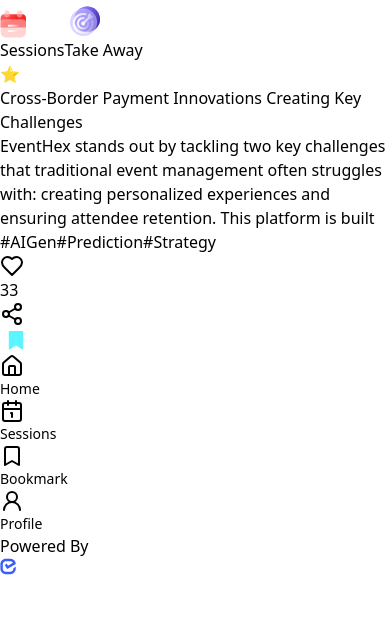
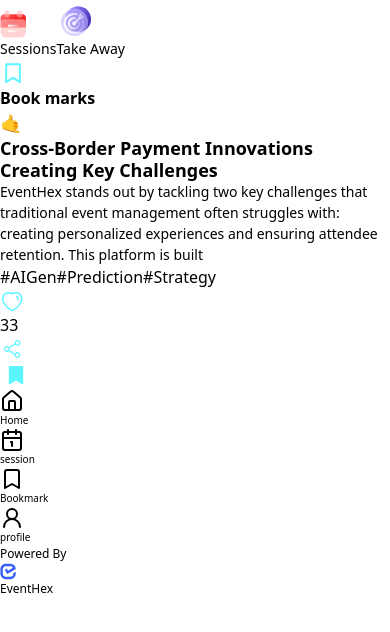
Before and after one commit to iamjuu/breafai, a React (Vite) app: page /bookmark in a window 390 px wide. Both pictures are taken after a click on the button "Take Away". Shown: the top 632 px of the page. Built offline with nearby package versions, Linux system fonts and the light colour scheme.

Commit message:
make it responsivwe

```diff
--- a/src/components/navbar/index.jsx
+++ b/src/components/navbar/index.jsx
@@ -5,17 +5,17 @@
 
 const Navbar = () => {
   return (
-    <div className="fixed bottom-0 left-1/2 transform -translate-x-1/2 w-full max-w-[500px]">
-      <nav className="w-full p-2 bg-black/80 text-white rounded-t-lg">
-        <ul className="flex w-full border-b border-b-gray-600 border-dotted justify-around">
+    <div className="fixed bottom-0 left-1/2 flex justify-center   transform -translate-x-1/2 w-full max-w-[500px]">
+      <nav className="w-[390px] h-[80px]  bg-black/80 text-white rounded-t-lg">
+        <ul className="flex w-full border-b  p-1 border-b-gray-600 border-dotted justify-around">
           {/* Home */}
-          <div className="flex flex-col justify-center items-center group">
+          <div className="flex  w-[62px] h-[40px] flex-col   justify-center items-center group">
             <Link className="flex justify-start flex-col items-center" to="/">
-              <div className="w-12 h-12 flex justify-center items-center rounded-full group-hover:bg-[#5BF5FF] transition-all duration-700 ease-out">
-                <House className="text-current transition-all duration-700 ease-out group-hover:text-black" />
+              <div className=" flex justify-center w-[24px] h-[24px] items-center rounded-full group-hover:bg-[#5BF5FF] transition-all duration-700 ease-out">
+                <House className="text-current h-[16px]  w-[16px] transition-all duration-700 ease-out group-hover:text-black" />
               </div>
               <li
-                style={{ fontSize: "14px" }}
+                style={{ fontSize: "10px" }}
                 className="cursor-pointer text-center hover:text-gray-300 transition-all duration-700 ease-out"
               >
                 Home
@@ -24,28 +24,28 @@
           </div>
 
           {/* Sessions */}
-          <div className="flex flex-col justify-center items-center group">
+          <div className="flex  w-[62px] h-[40px] flex-col   justify-center items-center group">
             <Link className="flex justify-start flex-col items-center" to="/session">
-              <div className="w-12 h-12 flex justify-center items-center rounded-full group-hover:bg-[#5BF5FF] transition-all duration-700 ease-out">
-                <Calendar1 className="text-current transition-all duration-700 ease-out group-hover:text-black" />
+              <div className=" flex justify-center w-[24px] h-[24px] items-center rounded-full group-hover:bg-[#5BF5FF] transition-all duration-700 ease-out">
+                <Calendar1 className="text-current h-[16px]  w-[16px] transition-all duration-700 ease-out group-hover:text-black" />
               </div>
               <li
-                style={{ fontSize: "14px" }}
+                style={{ fontSize: "10px" }}
                 className="cursor-pointer text-center hover:text-gray-300 transition-all duration-700 ease-out"
               >
-                Sessions
+                session
               </li>
             </Link>
           </div>
 
           {/* Bookmark */}
-          <div className="flex flex-col justify-center items-center group">
+          <div className="flex  w-[62px] h-[40px] flex-col   justify-center items-center group">
             <Link className="flex justify-start flex-col items-center" to="/bookmark">
-              <div className="w-12 h-12 flex justify-center items-center rounded-full group-hover:bg-[#5BF5FF] transition-all duration-700 ease-out">
-                <Bookmark className="text-current transition-all duration-700 ease-out group-hover:text-black" />
+              <div className=" flex justify-center w-[24px] h-[24px] items-center rounded-full group-hover:bg-[#5BF5FF] transition-all duration-700 ease-out">
+                <Bookmark className="text-current h-[16px]  w-[16px] transition-all duration-700 ease-out group-hover:text-black" />
               </div>
               <li
-                style={{ fontSize: "14px" }}
+                style={{ fontSize: "10px" }}
                 className="cursor-pointer text-center hover:text-gray-300 transition-all duration-700 ease-out"
               >
                 Bookmark
@@ -54,25 +54,29 @@
           </div>
 
           {/* Profile */}
-          <div className="flex flex-col justify-center items-center group">
+          <div className="flex  w-[62px] h-[40px] flex-col   justify-center items-center group">
             <Link className="flex justify-start flex-col items-center" to="/profile">
-              <div className="w-12 h-12 flex justify-center items-center rounded-full group-hover:bg-[#5BF5FF] transition-all duration-700 ease-out">
-                <UserRound className="text-current transition-all duration-700 ease-out group-hover:text-black" />
+              <div className=" flex justify-center w-[24px] h-[24px] items-center rounded-full group-hover:bg-[#5BF5FF] transition-all duration-700 ease-out">
+                <UserRound className="text-current h-[16px]  w-[16px] transition-all duration-700 ease-out group-hover:text-black" />
               </div>
               <li
-                style={{ fontSize: "14px" }}
+                style={{ fontSize: "10px" }}
                 className="cursor-pointer text-center hover:text-gray-300 transition-all duration-700 ease-out"
               >
-                Profile
+                profile
               </li>
             </Link>
           </div>
         </ul>
 
         {/* Footer */}
-        <div className="flex justify-center items-center gap-2 p-2">
-          <p>Powered By</p>
-          <img src={Logo} alt="Logo" />
+        <div className="flex justify-center p-1  items-center gap-2 ">
+          <p style={{fontSize:'12px'}} className="text-[#CDD0D5]" >Powered By</p>
+          <div className="flex gap-1 justify-center items-center">
+
+          <img className="w-[15px] [h-15px]" src={Logo} alt="Logo" />
+          <p style={{fontSize:'12px'}} >EventHex</p>
+          </div>
         </div>
       </nav>
     </div>
--- a/src/components/project/pages/bookMark/index.jsx
+++ b/src/components/project/pages/bookMark/index.jsx
@@ -1,5 +1,5 @@
 import React, { useState } from "react";
-import { Calendar, Clock, Heart, Share2 } from "lucide-react";
+import { Calendar, Clock } from "lucide-react";
 import {
   Profile,
   Time,
@@ -7,6 +7,9 @@
   Chat,
   Session,
   Nosession,
+  Bookmarknotfilled,
+  Share,
+  Heart
 } from "../../../../assets";
 import Button from "../../../button";
 
@@ -54,36 +57,50 @@
   return (
     <div className="bg-[#10131A] min-h-screen p-4">
       <div className="max-w-md mx-auto">
-        <div className="flex gap-4 mb-6">
+        <div className="flex  justify-center gap-[56px]  pb-2  items-center">
           <button
+            style={{ fontSize: "14px" }}
             onClick={() => setActiveTab("sessions")}
-            className={`flex items-center gap-2 ${
+            className={`flex  pb-2 items-center gap-[2px] ${
               activeTab === "sessions"
                 ? "text-blue-500 border-b-2 border-blue-500"
                 : "text-gray-400"
             }`}
           >
-            <div className="w-5 h-5">
-              <img src={Session} alt="" />
+            <div className="w-[38px]  flex  justify-center h-[38px]">
+              <img className="w-[25px]" src={Session} alt="" />
             </div>
             Sessions
           </button>
 
           <button
+            style={{ fontSize: "14px" }}
             onClick={() => setActiveTab("takeAway")}
-            className={`flex items-center gap-2 px-3 py-2 ${
-              activeTab === "takeAway"
-                ? "text-blue-500 border-b-2 border-blue-500"
-                : "text-gray-400"
+            className={`flex  pb-2 items-center gap-[2px] ${
+              activeTab === "sessions"
+                ? "text-gray-500 "
+                : "text-blue-400  border-b-2 border-blue-500"
             }`}
           >
-            <div className="w-5 h-5 rounded-full bg-blue-500/20 flex items-center justify-center">
-              <img src={Chat} alt="" />
+            <div className="w-[38px]  flex  justify-center h-[38px]">
+              <img className="w-[25px]" src={Chat} alt="" />
             </div>
             Take Away
           </button>
         </div>
-
+        <div>
+          <h1
+            style={{ fontSize: "16px", fontWeight: "600" }}
+            className="text-white  gap-[8px] mb-3 flex"
+          >
+            {" "}
+            <span>
+              {" "}
+              <img src={Bookmarknotfilled} alt="" />{" "}
+            </span>
+            Book marks
+          </h1>
+        </div>
         {activeTab === "sessions" && (
           <div className="space-y-4">
             {events.length > 0 ? (
@@ -92,6 +109,7 @@
                   key={event.id}
                   className="flex bg-[#282C3A] rounded-[16px] p-4 flex-col gap-3"
                 >
+                  {/* Event Header */}
                   <div className="flex justify-between items-center flex-wrap gap-2">
                     <div className="flex gap-2 md:gap-3 flex-wrap">
                       <Calendar color="white" size={20} />
@@ -109,15 +127,20 @@
                     />
                   </div>
 
+                  {/* Event Title */}
                   <div className="border-b border-dotted border-gray-500 pb-3">
-                    <p className="text-gray-300 text-sm md:text-base font-medium">
+                    <p
+                      style={{ fontSize: "16px" }}
+                      className="text-gray-300 text-sm md:text-base font-medium"
+                    >
                       {event.title}
                     </p>
                   </div>
 
-                  <div className="w-full py-3 text-white flex items-center justify-between flex-wrap gap-3">
+                  {/* Attendees and Time */}
+                  <div className="w-full text-white flex items-center justify-between flex-wrap gap-3">
                     <div className="flex items-center">
-                      <div className="flex -space-x-2">
+                      <div className="flex bg-[#F6F8FA] rounded-full p-[1px] -space-x-2">
                         {event.attendees.map((attendee) => (
                           <div
                             key={attendee.id}
@@ -130,7 +153,7 @@
                             />
                           </div>
                         ))}
-                        <div className="flex items-center justify-center w-6 h-6 md:w-8 md:h-8 rounded-full bg-gray-800 border-2 border-gray-900 text-xs md:text-sm text-gray-400">
+                        <div className="flex items-center justify-center w-6 h-6 md:w-8 md:h-8 rounded-full bg-[#F6F8FA] border-2 text-xs md:text-sm text-gray-700">
                           +{event.additionalAttendees}
                         </div>
                       </div>
@@ -141,13 +164,17 @@
                       <span className="text-xs md:text-sm">
                         {event.timeSlot}
                       </span>
-                      <img src={Bookmark} alt="bookmark" className="w-4 h-4" />
+                      <img
+                        src={Bookmark}
+                        alt="bookmark"
+                        className="w-[24px] h-[24px]"
+                      />
                     </div>
                   </div>
                 </div>
               ))
             ) : (
-              // ***************
+              // Fallback for no events
               <div className="w-full px-4">
                 <img
                   src={Nosession}
@@ -159,13 +186,27 @@
           </div>
         )}
         {activeTab === "takeAway" && (
-          <div className="bg-[#1C1F26] rounded-lg p-4 text-white">
-            <div className="flex items-center gap-2 mb-3">
-              <span className="text-yellow-400 text-xl">⭐</span>
-              <h2 className="text-lg font-semibold">{takeawayContent.title}</h2>
+          <div className="bg-[#282C3A] rounded-lg  p-2 text-white">
+            <div className="flex    gap-2 mb-3">
+              <span style={{ fontSize: "18px" }} className="text-yellow-400 ">
+                🤙
+              </span>
+              <h2
+                style={{
+                  fontSize: "18px",
+                  fontWeight: "600",
+                  lineHeight: "22px",
+                }}
+                className=" font-semibold"
+              >
+                {takeawayContent.title}
+              </h2>
             </div>
 
-            <p className="text-gray-400 text-sm mb-4">
+            <p
+              style={{ fontSize: "14px" }}
+              className="text-[#CDD0D5] p-2  mb-4"
+            >
               {takeawayContent.description}
             </p>
 
@@ -173,7 +214,7 @@
               {takeawayContent.tags.map((tag) => (
                 <span
                   key={tag}
-                  className="text-gray-400 text-sm px-2 py-1 bg-[#282C3A] rounded-full"
+                  className="text-gray-400 text-sm px-2 py-1 bg-[#282C3A] rounded-[7px]"
                 >
                   #{tag}
                 </span>
@@ -181,15 +222,15 @@
             </div>
             <div className="flex justify-between items-center">
               <div className="flex items-center gap-1 text-cyan-500">
-                <Heart className="w-5 h-5" />
+                <img className="w-[20px] h-[19px]" src={Heart} alt="hearticon" />
                 <span>{takeawayContent.likes}</span>
               </div>
-              <div className="flex items-center gap-3">
-                <Share2 className="w-5 h-5 text-gray-400" />
+              <div className="flex   items-center gap-3">
+                <img src={Share} alt="share" />
                 <img
                   src={Bookmark}
                   alt="bookmark"
-                  className="w-5 h-5 text-gray-400"
+                  className="w-[24px] h-[24px] text-gray-400"
                 />
               </div>
             </div>
--- a/src/components/project/pages/profile/index.jsx
+++ b/src/components/project/pages/profile/index.jsx
@@ -41,7 +41,7 @@
               <div className="flex-shrink-0 w-10 h-10 border border-[#5BF5FF] flex items-center justify-center">
                 <img src={Location} alt="" className="w-6 h-6" />
               </div>
-              <div>
+              <div className="bg-gray-500">
                 <p style={{fontSize:'14px'}} className="font-medium text-[#868C98]">Address</p>
                 <p  style={{fontSize:'16px'}} className="text-sm">Vellimadukunnu, Calicut</p>
               </div>
```
Also changed, not shown: src/assets/index.js (+51 -18 lines), src/components/project/pages/Event/index.jsx (+29 -27 lines), src/components/project/pages/Session/index.jsx (+18 -22 lines), src/components/project/pages/home/index.jsx (+13 -13 lines), src/assets/icons/Heart - Iconly Pro.svg (added), src/assets/icons/bookmark-line.svg (added).
